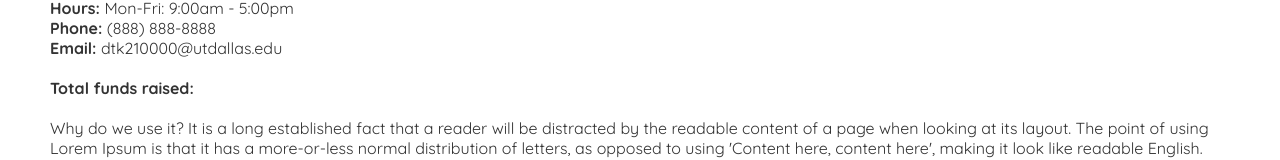
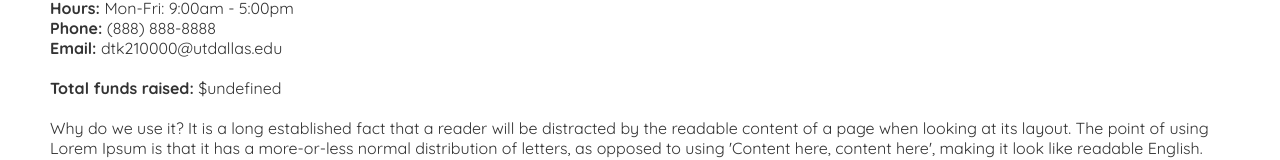
Before and after one commit to Dylan-Kaneshiro/nonprofit-demo, a React (Create React App) app in the folder src/main/frontend/: page /blogs/1 in a window 1280 px wide. Shown: the part 263-423 px from the top of the page. Built offline with nearby package versions, Linux system fonts and the light colour scheme; data requests are answered from the project's data file.

Commit message:
Made frontend respone match backend vo for donation amount.

```diff
--- a/src/main/frontend/src/BlogDetails.jsx
+++ b/src/main/frontend/src/BlogDetails.jsx
@@ -62,7 +62,7 @@ const BlogDetails = () => {
                     <p><strong>Phone: </strong> {blog.phone}</p>
                     <p><strong>Email: </strong> {blog.email}</p>
                     <br />
-                    <p><strong>Total funds raised: </strong> {blog.funds}</p>
+                    <p><strong>Total funds raised: </strong> {"$" + blog.funds}</p>
                     <div>{blog.body}</div>
                     <button onClick={handleClick}>delete</button>
                 </article>
```
Also changed, not shown: 1 other file (tests, documents, lock files or other folders).
